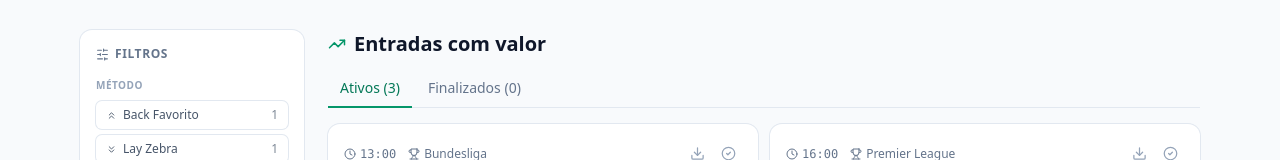
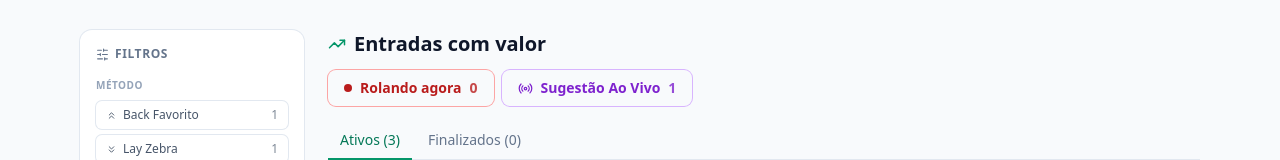
Before and after one commit to trader-viking/analisefb, a Next.js app: page /relatorio/2026-05-17/ in a window 1280 px wide. Shown: the part 197-357 px from the top of the page. Built offline with nearby package versions, Linux system fonts and the light colour scheme; no server answers.

Commit message:
Botoes de destaque: Rolando agora + Sugestao Ao Vivo

```diff
--- a/components/ListaEntradas.tsx
+++ b/components/ListaEntradas.tsx
@@ -3,7 +3,7 @@
 import { useState, useMemo, useEffect, useRef } from 'react';
 import Link from 'next/link';
 import {
-  ExternalLink, TrendingUp, Clock, Trophy, X, SlidersHorizontal, CheckCircle2,
+  ExternalLink, TrendingUp, Clock, Trophy, X, SlidersHorizontal, CheckCircle2, Radio,
 } from 'lucide-react';
 import { BadgeMetodo, metodosAtivos, metodosRankeados, METODOS_INFO, modoDoMetodo } from '@/components/BadgeMetodo';
 import { ContextoTimesCompacto } from '@/components/ContextoTimes';
@@ -75,6 +75,7 @@ export default function ListaEntradas({ relatorioSlug, entradas }: Props) {
   const [ligasAtivas, setLigasAtivas] = useState<Set<string>>(new Set());
   const [horariosAtivos, setHorariosAtivos] = useState<Set<Janela>>(new Set());
   const [modosAtivos, setModosAtivos] = useState<Set<string>>(new Set());
+  const [soRolando, setSoRolando] = useState(false);
   const [carregado, setCarregado] = useState(false);
   const [placares, setPlacares] = useState<Placar[]>([]);
   const [gavetaAberta, setGavetaAberta] = useState(false);
@@ -250,6 +251,16 @@ export default function ListaEntradas({ relatorioSlug, entradas }: Props) {
     return cont;
   }, [entradas]);
 
+  // Conta quantos jogos estão rolando agora (placar em andamento)
+  const contagemRolando = useMemo(() => {
+    let n = 0;
+    for (const e of entradas) {
+      const p = placarDe(e);
+      if (p?.status === 'em_andamento') n++;
+    }
+    return n;
+  }, [entradas, placares]);
+
   // Ligas disponíveis (com contagem)
   const ligasDisponiveis = useMemo(() => {
     const cont = new Map<string, number>();
@@ -294,9 +305,14 @@ export default function ListaEntradas({ relatorioSlug, entradas }: Props) {
         const algum = Array.from(modosAtivos).some(mo => modosDaE.has(mo));
         if (!algum) return false;
       }
+      // Só jogos rolando agora (placar em andamento)
+      if (soRolando) {
+        const p = placarDe(e);
+        if (p?.status !== 'em_andamento') return false;
+      }
       return true;
     });
-  }, [entradas, metodosAtivos_, ligasAtivas, horariosAtivos, modosAtivos]);
+  }, [entradas, metodosAtivos_, ligasAtivas, horariosAtivos, modosAtivos, soRolando, placares]);
 
   // Separa as filtradas em ativas (não finalizadas) e finalizadas
   const entradasAtivas = useMemo(
@@ -311,7 +327,7 @@ export default function ListaEntradas({ relatorioSlug, entradas }: Props) {
   // A lista exibida depende da aba ativa
   const entradasExibidas = abaAtiva === 'finalizados' ? entradasFinalizadas : entradasAtivas;
 
-  const temFiltro = metodosAtivos_.size + ligasAtivas.size + horariosAtivos.size + modosAtivos.size > 0;
+  const temFiltro = metodosAtivos_.size + ligasAtivas.size + horariosAtivos.size + modosAtivos.size > 0 || soRolando;
 
   function toggle<T>(set: Set<T>, val: T, setter: (s: Set<T>) => void) {
     const novo = new Set(set);
@@ -325,6 +341,7 @@ export default function ListaEntradas({ relatorioSlug, entradas }: Props) {
     setLigasAtivas(new Set());
     setHorariosAtivos(new Set());
     setModosAtivos(new Set());
+    setSoRolando(false);
   }
 
   // Conteúdo dos filtros (reutilizado na lateral desktop e na gaveta mobile)
@@ -504,6 +521,41 @@ export default function ListaEntradas({ relatorioSlug, entradas }: Props) {
                 )}
               </button>
             )}
+          </div>
+
+          {/* Botões de destaque: Rolando agora + Sugestão Ao Vivo */}
+          <div className="flex flex-wrap gap-2 mb-4">
+            <button
+              type="button"
+              onClick={() => setSoRolando(v => !v)}
+              className={`inline-flex items-center gap-2 px-4 py-2 rounded-lg text-sm font-semibold transition ${
+                soRolando
+                  ? 'bg-red-600 text-white ring-2 ring-red-400 shadow-md'
+                  : 'ring-1 ring-red-300 dark:ring-red-800 text-red-700 dark:text-red-300 hover:bg-red-50 dark:hover:bg-red-950/30'
+              }`}
+            >
+              <span className={`w-2 h-2 rounded-full bg-current ${contagemRolando > 0 ? 'animate-pulse' : ''}`}></span>
+              Rolando agora
+              <span className="tabular-nums opacity-80">{contagemRolando}</span>
+            </button>
+
+            <button
+              type="button"
+              onClick={() => {
+                const novo = new Set(modosAtivos);
+                if (novo.has('ao_vivo')) novo.delete('ao_vivo'); else novo.add('ao_vivo');
+                setModosAtivos(novo);
+              }}
+              className={`inline-flex items-center gap-2 px-4 py-2 rounded-lg text-sm font-semibold transition ${
+                modosAtivos.has('ao_vivo')
+                  ? 'bg-purple-600 text-white ring-2 ring-purple-400 shadow-md'
+                  : 'ring-1 ring-purple-300 dark:ring-purple-800 text-purple-700 dark:text-purple-300 hover:bg-purple-50 dark:hover:bg-purple-950/30'
+              }`}
+            >
+              <Radio size={15} />
+              Sugestão Ao Vivo
+              <span className="tabular-nums opacity-80">{contagemModos.ao_vivo}</span>
+            </button>
           </div>
 
           {/* Abas: Ativos / Finalizados */}
```
